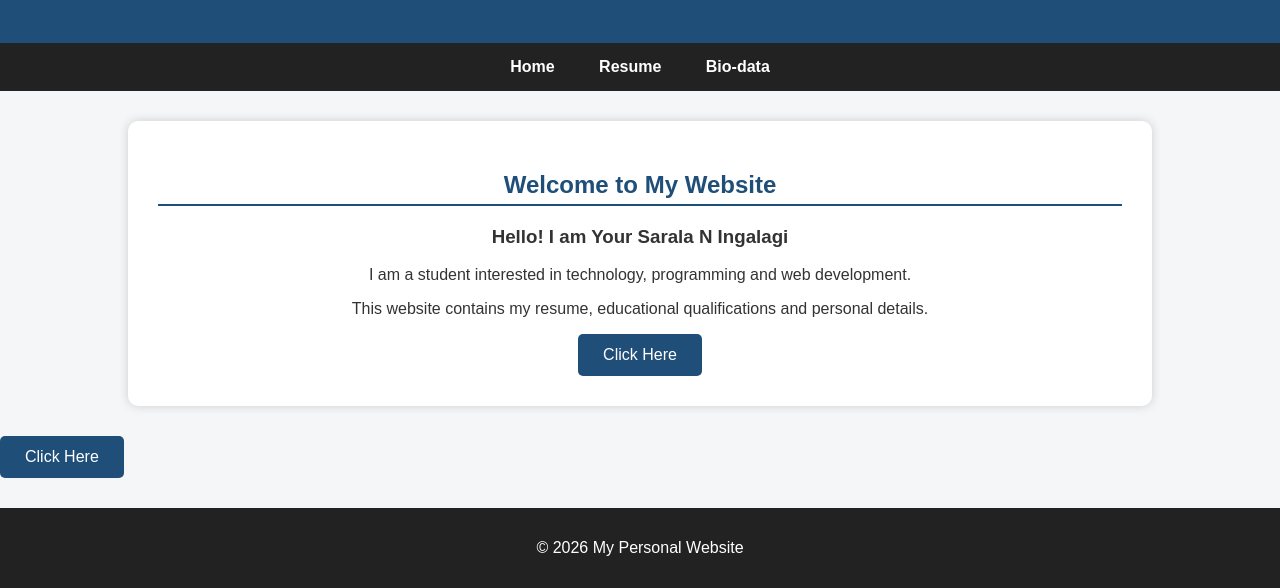
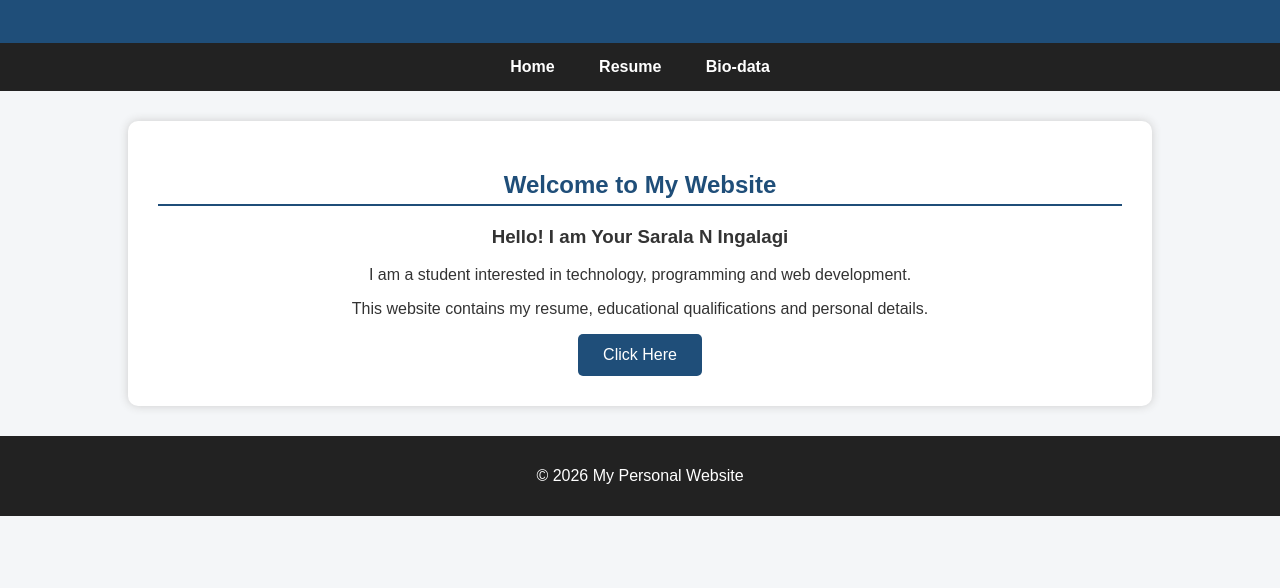
Before and after one commit to sarala30/Resume_Biodata_Project, a plain HTML site: page index.html in a window 1280 px wide. Shown: the part 307-895 px from the top of the page. After the commit the page ends 823 px from the top, so only its background shows below. Drawn offline with Linux system fonts and the light colour scheme.

Commit message:
Refactor index.html structure and content

```diff
--- a/index.html
+++ b/index.html
@@ -49,10 +49,6 @@
     </button>
 
 </div>
-<button onclick="welcomeMessage()">
-    Click Here
-</button>
-
 <footer>
     <p>© 2026 My Personal Website</p>
 </footer>
```
